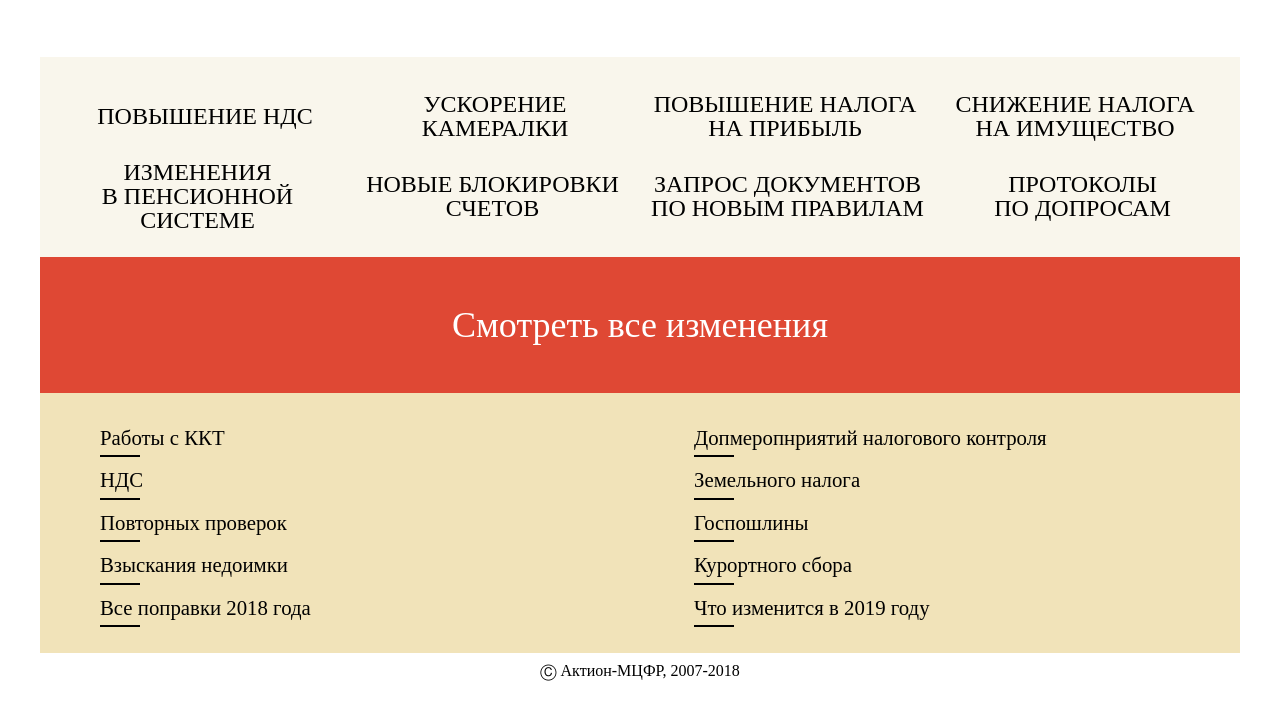
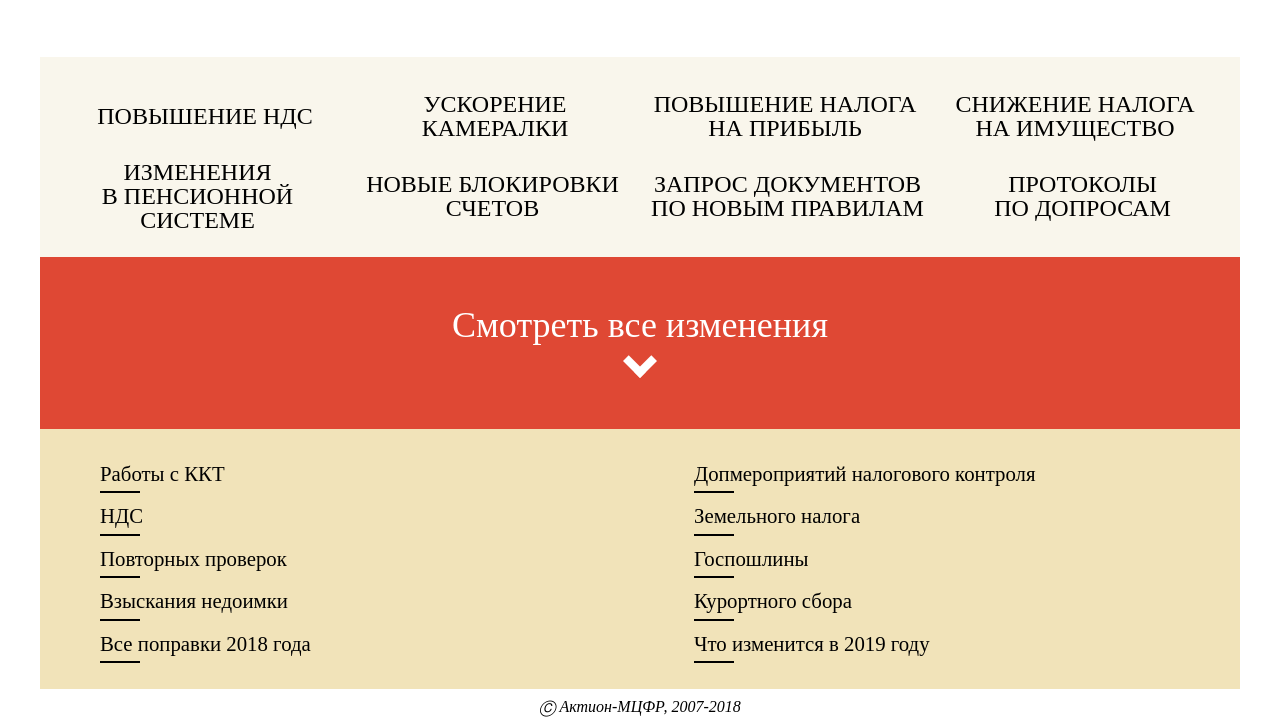
Before and after one commit to vlad-74/maket, a website built with webpack: page index.html in a window 1280 px wide. Shown: the part 1462-2187 px from the top of the page. Before the commit the page ends 2151 px from the top, so only its background shows below. Built offline with nearby package versions, Linux system fonts and the light colour scheme.

Commit message:
уголок

```diff
--- a/front/js/main.js
+++ b/front/js/main.js
@@ -67,6 +67,7 @@ function setData(number){
   setDataSlider(number);
 
   $(".regular").slick({
+    dots: true,
     infinite: true,
     slidesToShow: 3,
     slidesToScroll: 1
--- a/front/style/footer.scss
+++ b/front/style/footer.scss
@@ -72,6 +72,20 @@
         font-size: 36px;
         color: white;
         padding: 50px 0;
+        i {
+            border: solid white;
+            border-width: 0 8px 8px 0;
+            display: inline-block;
+            padding: 8px;
+        }
+        .up {
+            transform: rotate(-135deg);
+            -webkit-transform: rotate(-135deg);
+        }
+        .down {
+            transform: rotate(45deg);
+            -webkit-transform: rotate(45deg);
+        }
     }
     .footer__second{
         background:#F1E3B9;
@@ -88,6 +102,7 @@
                 a{
                     text-decoration: none;
                     color:black;
+                    font-style: normal;
                 }
             }
             .footer-item:hover{
--- a/index.html
+++ b/index.html
@@ -136,7 +136,8 @@
                 </div>
             </div>
             <div id="show-footer" class="footer__first"><!--footer1 -->
-                Смотреть все изменения
+                <div>Смотреть все изменения</div>
+                <i class="arrow down">
             </div>
 
             <div id="hide-footer" class="footer__second"><!--footer__second -->
@@ -159,7 +160,7 @@
                 </div>
                 <div class="footer__second-half">
                     <div class="second-half__first footer-item">
-                        <a target="_blank" href=https://www.1gl.ru/>Допмеропнриятий налогового контроля</a>
+                        <a target="_blank" href=https://www.1gl.ru/>Допмероприятий налогового контроля</a>
                     </div>
                     <div class="second-half__second footer-item">
                         <a target="_blank" href=https://www.1gl.ru/>Земельного налога</a>
```
Also changed, not shown: dist/bundle.css, dist/bundle.js.
